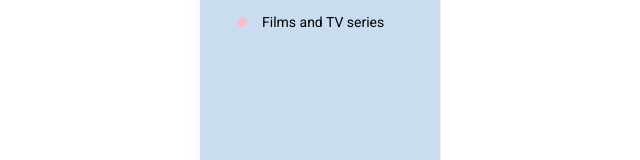
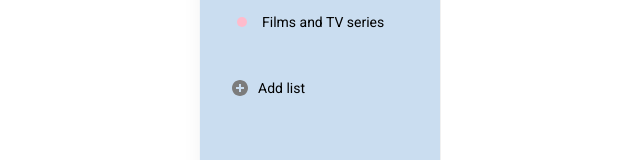
Before and after one commit to arsenjijavadze/todo-list-app-01, a React (Create React App) app: page / in a window 1280 px wide. Shown: the part 331-491 px from the top of the page, without its empty margins (65-705 px from the left). Built offline with nearby package versions, Linux system fonts and the light colour scheme.

Commit message:
feat: add the list adding button

```diff
--- a/src/App.js
+++ b/src/App.js
@@ -1,8 +1,10 @@
 import React from 'react';
 import List from './components/List'
 
+
 function App() {
   return (
+
     <div className="todo" >
       <div className="todo__sidebar">
         <List
@@ -48,6 +50,27 @@ function App() {
           isRemovable
         />
 
+        <List
+
+          items={[
+            {
+
+              icon: (
+
+                <svg xmlns="http://www.w3.org/2000/svg" x="0px" y="0px"
+                  width="16" height="16"
+                  viewBox="0 0 16 16">
+                  <path d="M8,0C3.582,0,0,3.582,0,8s3.582,8,8,8s8-3.582,8-8S12.418,0,8,0z M12,9H9v3H7V9H4V7h3V4h2v3h3V9z"></path>
+                </svg>
+              ),
+              name: 'Add list',
+
+            }
+
+          ]}
+
+        />
+
       </div>
       <div className="todo__tasks">
 
--- a/src/components/List/index.jsx
+++ b/src/components/List/index.jsx
@@ -3,11 +3,11 @@ import React from "react";
 import './List.scss';
 
 const List = ({ items, isRemovable }) => {
-
+    //debugger;
     return (
         <ul className="list">
+            {items.map((item, index) => (
 
-            {items.map((item, index) => (
                 <li key={index} className={item.active ? 'active' : ''}>
                     <i>
                         {item.icon ? item.icon : <i className={`badge badge--${item.color}`}></i>}
```
Also changed, not shown: src/assets/img/add.svg.
